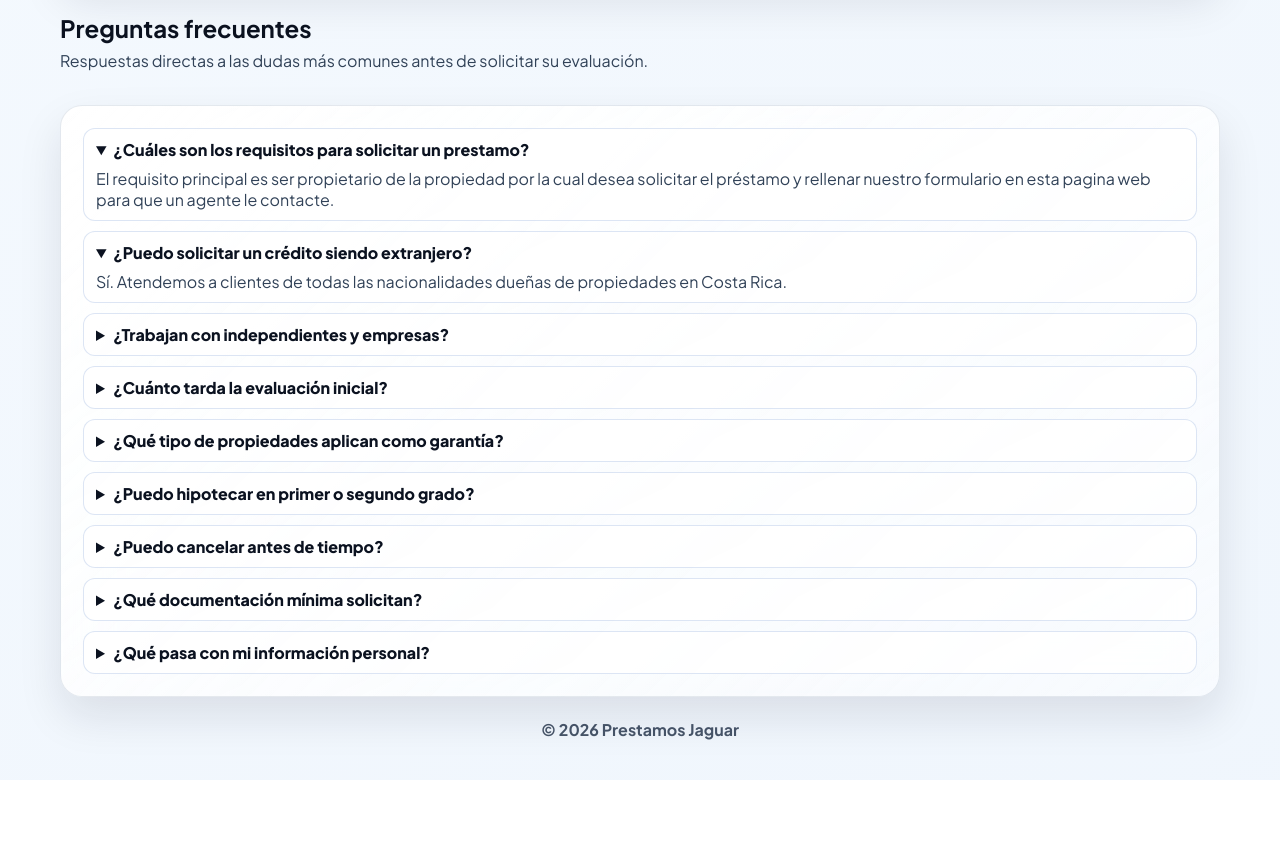
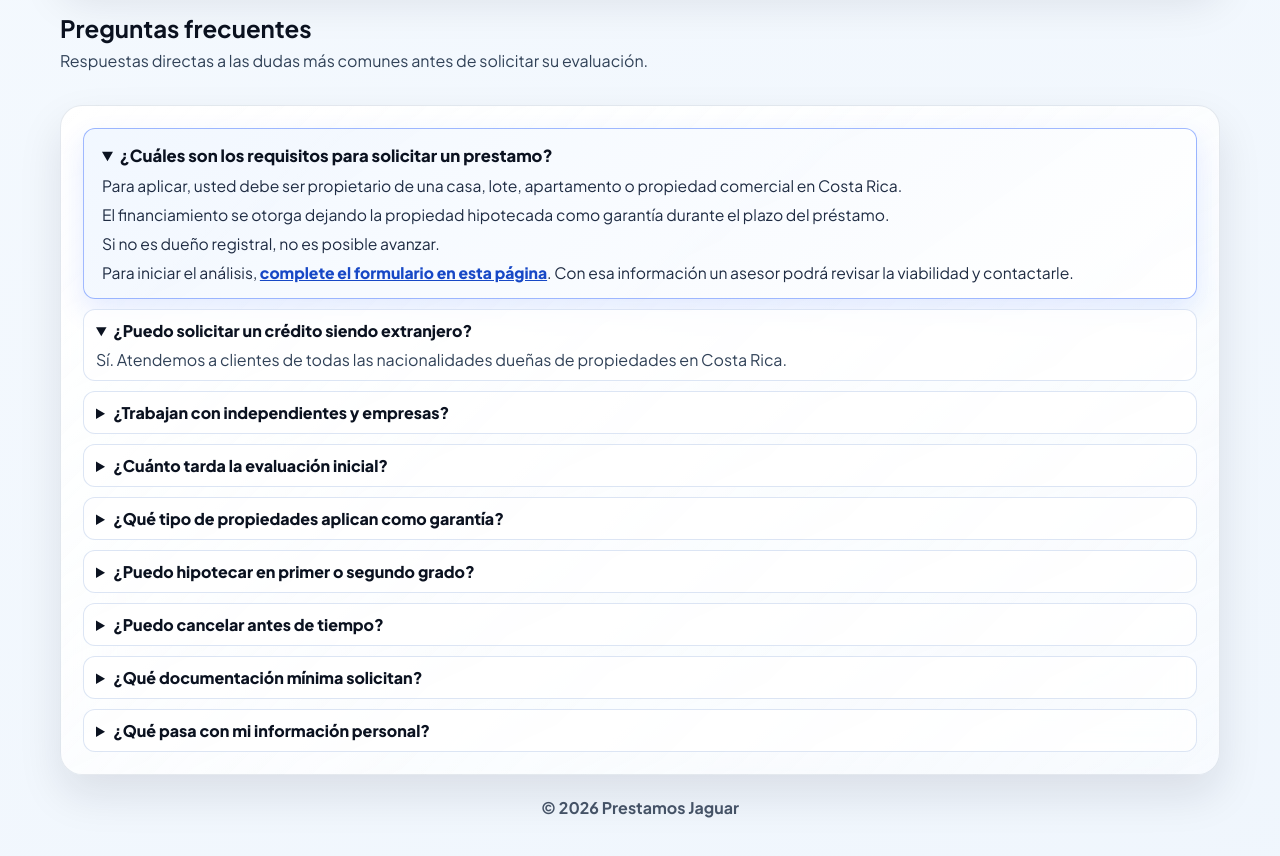
Before and after one commit to DavidArayaS/prestamosjaguar, a website: page public/index.html in a window 1280 px wide. Shown: the part 3560-4416 px from the top of the page. Before the commit the page ends 4340 px from the top, so only its background shows below. Drawn offline with Linux system fonts and the light colour scheme; no server answers.

Commit message:
update faq

```diff
--- a/public/app.js
+++ b/public/app.js
@@ -103,7 +103,7 @@ const translations = {
     faqText: 'Respuestas directas a las dudas más comunes antes de solicitar su evaluación.',
     faqQ1: '¿Cuáles son los requisitos para solicitar un prestamo?',
     faqA1:
-      'El requisito principal es ser propietario de la propiedad por la cual desea solicitar el préstamo y rellenar nuestro formulario en esta pagina web para que un agente le contacte.',
+      'Para aplicar, usted debe ser propietario de una casa, lote, apartamento o propiedad comercial en Costa Rica. El financiamiento se otorga dejando la propiedad hipotecada como garantía durante el plazo del préstamo. Si no es dueño registral, no es posible avanzar. Para iniciar el análisis, complete el formulario en esta página. Con esa información un asesor podrá revisar la viabilidad y contactarle.',
     faqQ2: '¿Puedo solicitar un crédito siendo extranjero?',
     faqA2: 'Sí. Atendemos a clientes de todas las nacionalidades dueñas de propiedades en Costa Rica.',
     faqQ3: '¿Trabajan con independientes y empresas?',
--- a/public/index.html
+++ b/public/index.html
@@ -49,7 +49,7 @@
             "name": "¿Cuáles son los requisitos para solicitar un prestamo?",
             "acceptedAnswer": {
               "@type": "Answer",
-              "text": "El requisito principal es ser propietario de la propiedad por la cual desea solicitar el préstamo y rellenar nuestro formulario en esta pagina web para que un agente le contacte."
+              "text": "Para aplicar, usted debe ser propietario de una casa, lote, apartamento o propiedad comercial en Costa Rica. El financiamiento se otorga dejando la propiedad hipotecada como garantía durante el plazo del préstamo. Si no es dueño registral, no es posible avanzar. Para iniciar el análisis, complete el formulario en esta página. Con esa información un asesor podrá revisar la viabilidad y contactarle."
             }
           },
           {
@@ -463,9 +463,17 @@
           <p data-i18n="faqText">Respuestas directas a las dudas más comunes antes de solicitar su evaluación.</p>
         </div>
         <div class="faq-list glass card-raise">
-          <details open>
+          <details open class="faq-featured">
             <summary data-i18n="faqQ1">¿Cuáles son los requisitos para solicitar un prestamo?</summary>
-            <p data-i18n="faqA1">El requisito principal es ser propietario de la propiedad por la cual desea solicitar el préstamo y rellenar nuestro formulario en esta pagina web para que un agente le contacte.</p>
+            <div class="faq-featured-content">
+              <p>Para aplicar, usted debe ser propietario de una casa, lote, apartamento o propiedad comercial en Costa Rica.</p>
+              <p>El financiamiento se otorga dejando la propiedad hipotecada como garantía durante el plazo del préstamo.</p>
+              <p>Si no es dueño registral, no es posible avanzar.</p>
+              <p>
+                Para iniciar el análisis, <a href="#solicitud" class="faq-link">complete el formulario en esta página</a>.
+                Con esa información un asesor podrá revisar la viabilidad y contactarle.
+              </p>
+            </div>
           </details>
           <details open>
             <summary data-i18n="faqQ2">¿Puedo solicitar un crédito siendo extranjero?</summary>
--- a/public/styles.css
+++ b/public/styles.css
@@ -724,14 +724,37 @@ textarea:focus-visible {
   padding: 10px 12px;
 }
 
+.faq-list details.faq-featured {
+  padding: 16px 18px;
+  border: 1px solid rgba(33, 89, 255, 0.42);
+  background: linear-gradient(145deg, rgba(241, 247, 255, 0.95), rgba(255, 255, 255, 0.94));
+  box-shadow: 0 12px 28px rgba(33, 89, 255, 0.12);
+}
+
 .faq-list summary {
   cursor: pointer;
   font-weight: 800;
 }
 
+.faq-list details.faq-featured summary {
+  font-size: 1.04rem;
+}
+
 .faq-list p {
   margin: 8px 0 0;
   color: var(--text-soft);
+}
+
+.faq-featured-content p {
+  margin: 10px 0 0;
+  font-size: 0.98rem;
+  color: #1f2c43;
+}
+
+.faq-link {
+  font-weight: 800;
+  color: #1748c6;
+  text-decoration: underline;
 }
 
 .loan-form {
```
